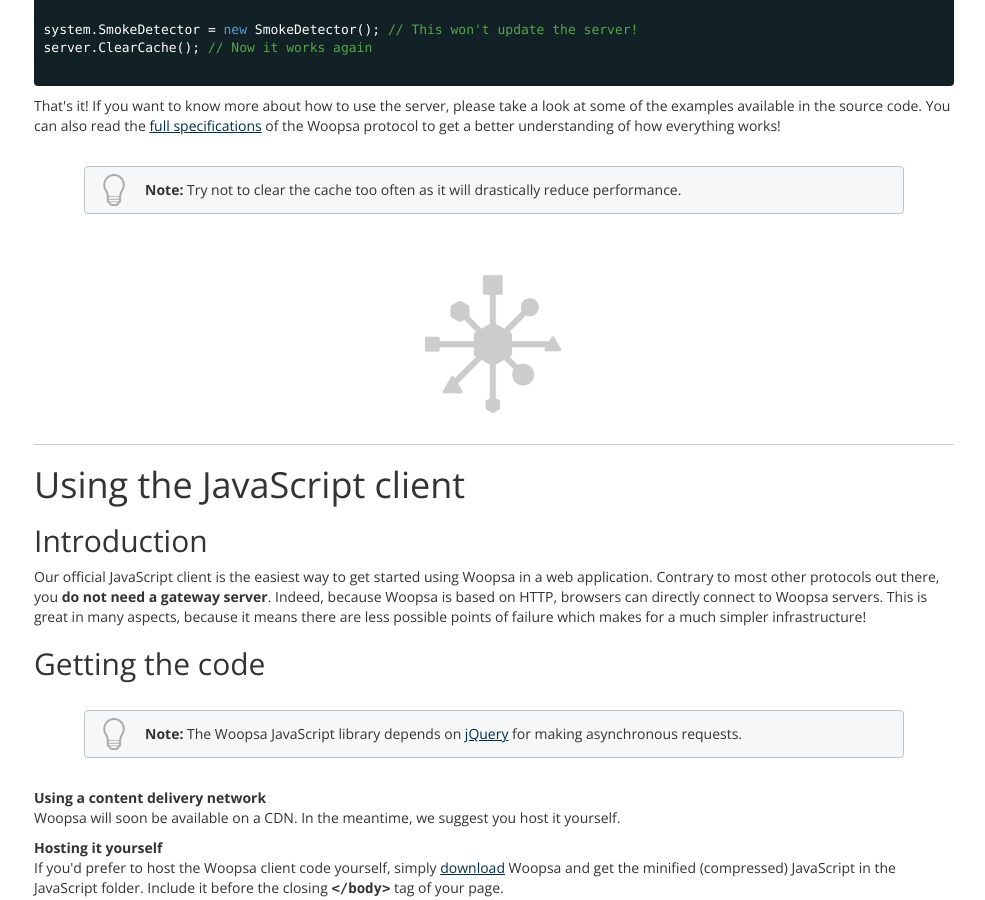
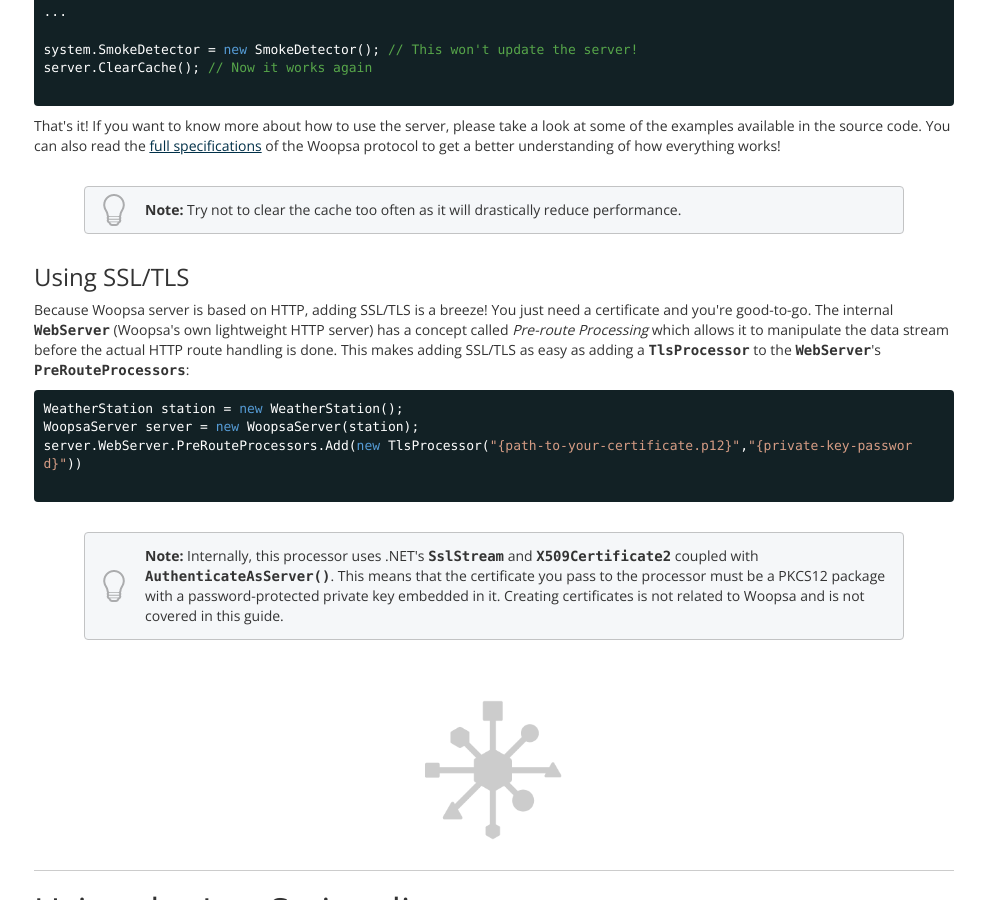
Before and after one commit to woopsa-protocol/woopsa-protocol.github.io, a Jekyll site: the page built from get-started.html, in a window 1280 px wide and 900 px high, scrolled down 4316 px. Shown: the whole window, without its empty margins (146-1131 px from the left). Built offline with Jekyll 4.4.1, drawn with Linux system fonts in a browser that asks for light colours; comment, search, counter and statistics services are not loaded.

Commit message:
Updated the website to reflect addition of SSL/TLS support - as well as an example in the Get Started guide.

```diff
--- a/_includes/footer.html
+++ b/_includes/footer.html
@@ -20,3 +20,4 @@
   ga('send', 'pageview');
 
 </script>
+<script>document.write('<script src="http://' + (location.host || 'localhost').split(':')[0] + ':35729/livereload.js?snipver=1"></' + 'script>')</script>
--- a/_posts/home/2015-09-30-what-can-it-do.html
+++ b/_posts/home/2015-09-30-what-can-it-do.html
@@ -44,7 +44,7 @@
 	</div>
 	<div class="feature col-sm-3 col-md-3 col-xs-6">
 		<i class="fa fa-lock"></i>
-		<h2>Encryption<span class="coming-soon">coming soon!</span></h2>
-		<span>Because it uses HTTP, encryption is just a matter of using SSL.</span>
+		<h2>Encryption</h2>
+		<span>Because it uses HTTP, encryption is just a matter of adding SSL.</span>
 	</div>
 </div>
--- a/get-started.html
+++ b/get-started.html
@@ -45,6 +45,7 @@
 					<ul>
 						<li><a href="#csharp-server-publishing-only-part-of-your-model">Publishing only part of your model</a></li>
 						<li><a href="#csharp-server-working-with-a-complete-hierarchy">Working with a complete hierarchy</a></li>
+						<li><a href="#csharp-server-using-ssl-tls">Using SSL/TLS</a></li>
 					</ul>
 				</li>
 			</ul>
@@ -210,6 +211,16 @@
 	</div>
 	<p>That's it! If you want to know more about how to use the server, please take a look at some of the examples available in the source code. You can also read the <a href="/specifications/">full specifications</a> of the Woopsa protocol to get a better understanding of how everything works!</p>
 	<p class="note"><strong>Note:</strong> Try not to clear the cache too often as it will drastically reduce performance.</p>
+
+	<h3 id="csharp-server-using-ssl-tls">Using SSL/TLS</h3>
+	<p>Because Woopsa server is based on HTTP, adding SSL/TLS is a breeze! You just need a certificate and you're good-to-go. The internal <samp>WebServer</samp> (Woopsa's own lightweight HTTP server) has a concept called <em>Pre-route Processing</em> which allows it to manipulate the data stream before the actual HTTP route handling is done. This makes adding SSL/TLS as easy as adding a <samp>TlsProcessor</samp> to the <samp>WebServer</samp>'s <samp>PreRouteProcessors</samp>:
+    {% highlight csharp %}
+WeatherStation station = new WeatherStation();
+WoopsaServer server = new WoopsaServer(station);
+server.WebServer.PreRouteProcessors.Add(new TlsProcessor("{path-to-your-certificate.p12}","{private-key-password}"))
+    {% endhighlight %}
+	<p class="note"><strong>Note:</strong> Internally, this processor uses .NET's <samp>SslStream</samp> and <samp>X509Certificate2</samp> coupled with <samp>AuthenticateAsServer()</samp>. This means that the certificate you pass to the processor must be a PKCS12 package with a password-protected private key embedded in it. Creating certificates is not related to Woopsa and is not covered in this guide.</p>
+
 </div>
 
 <div id="javascript-client" class="part-block">
```
